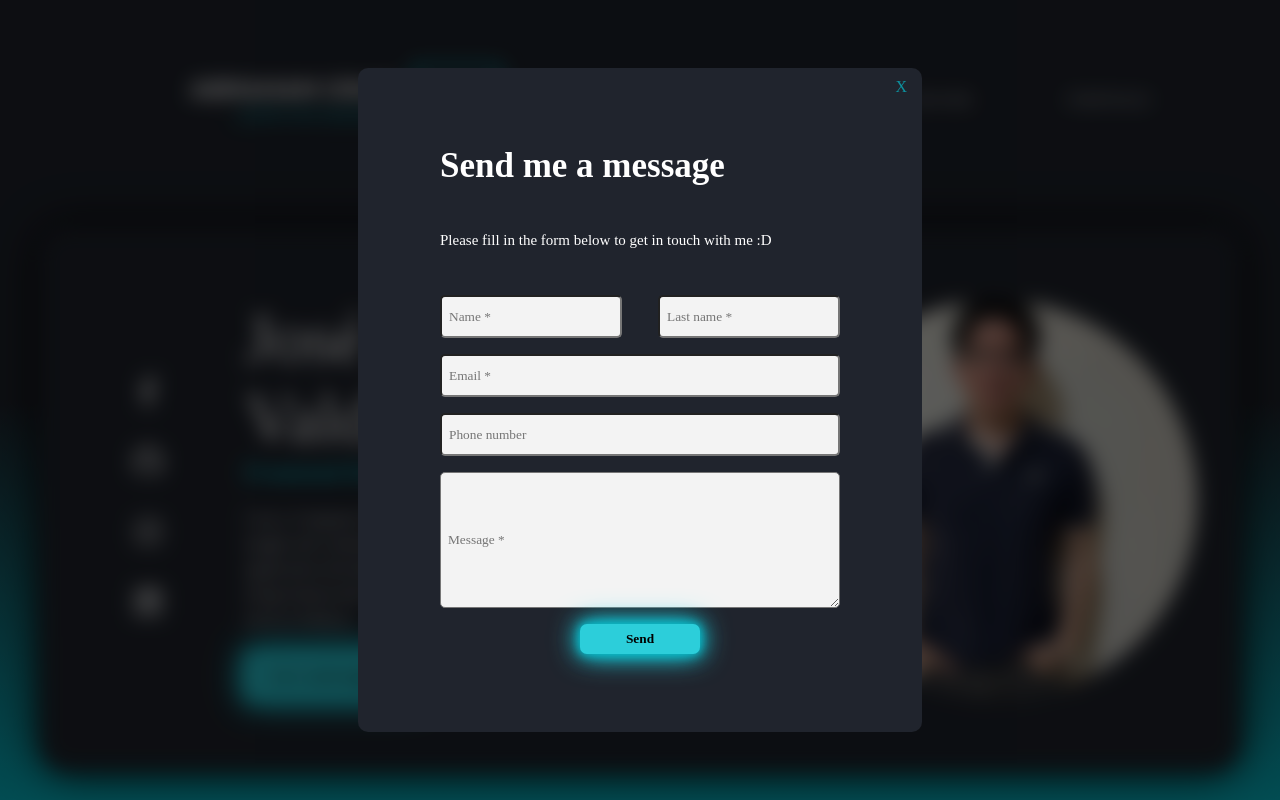
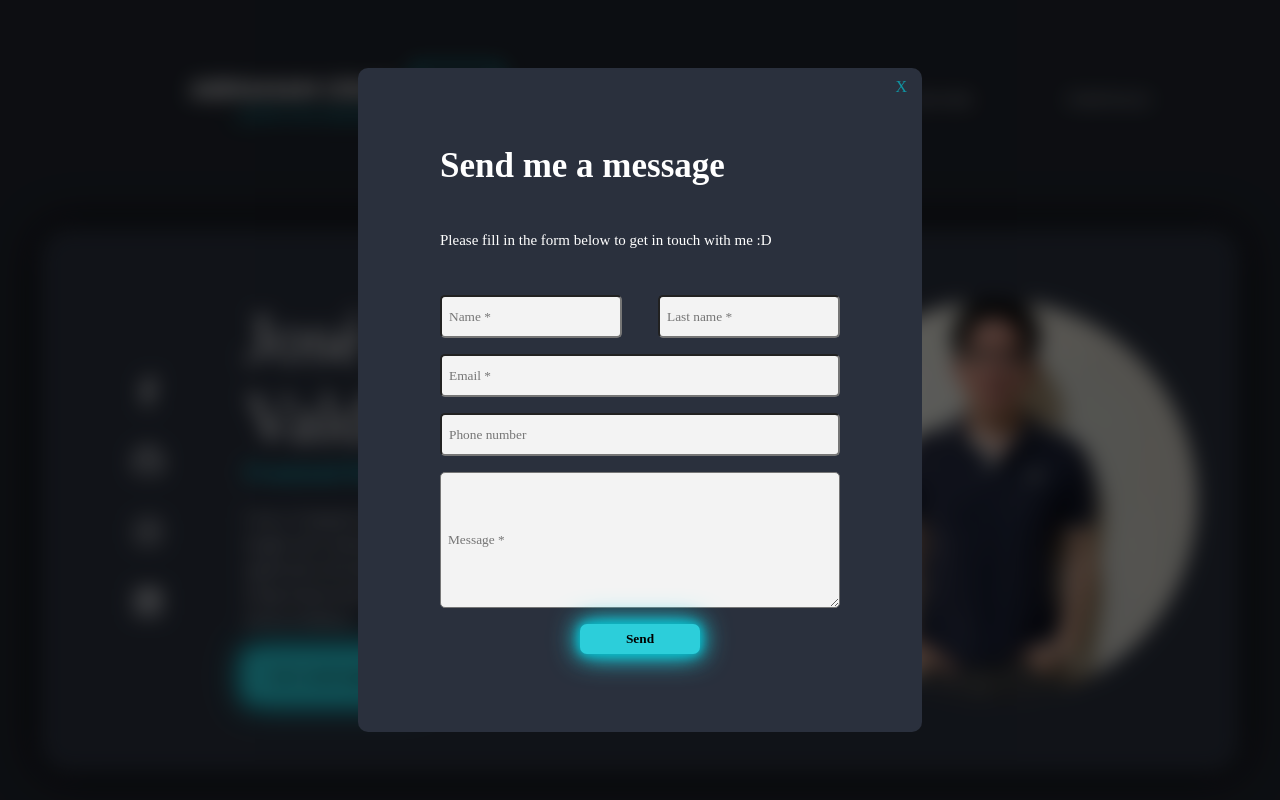
Before and after one commit to SrDrunkenstein/Portfolio_deployment_demo, a React (Vite) app: page / in a window 1280 px wide. Both pictures are taken after a click on the button "Let's work together!". Built offline with nearby package versions, Linux system fonts and the light colour scheme; a web font is replaced by a local one.

Commit message:
Background color changed

```diff
--- a/src/styles/Modal.css
+++ b/src/styles/Modal.css
@@ -14,7 +14,7 @@
 
 .modal-content {
     /*border: 1px solid white;*/
-    background: #20242D;
+    background: #2a303d;
     padding: 2rem;
     border-radius: 10px;
     color: white;
--- a/src/styles/home/Card.css
+++ b/src/styles/home/Card.css
@@ -10,7 +10,7 @@
 
 .card {
     /*border: 1px solid white;*/
-    background-color: #20242D;
+    background-color: #2a303d;
     border-radius: 30px;
     box-shadow: 0px 0px 40px rgba(0, 0, 0, 1);
     padding: 2em 0;
--- a/src/styles/index.css
+++ b/src/styles/index.css
@@ -6,7 +6,8 @@
 }
 
 html, body {
-    background-image: linear-gradient(to bottom, #20242D 0%, #20242D 50%, #05BFCE 100%);
+    /* background-image: linear-gradient(to bottom, #20242D 0%, #20242D 50%, #05BFCE 100%); */
+    background-color: #20242D;
     min-height: 100dvh;
     min-width: 300px;
 }
```
